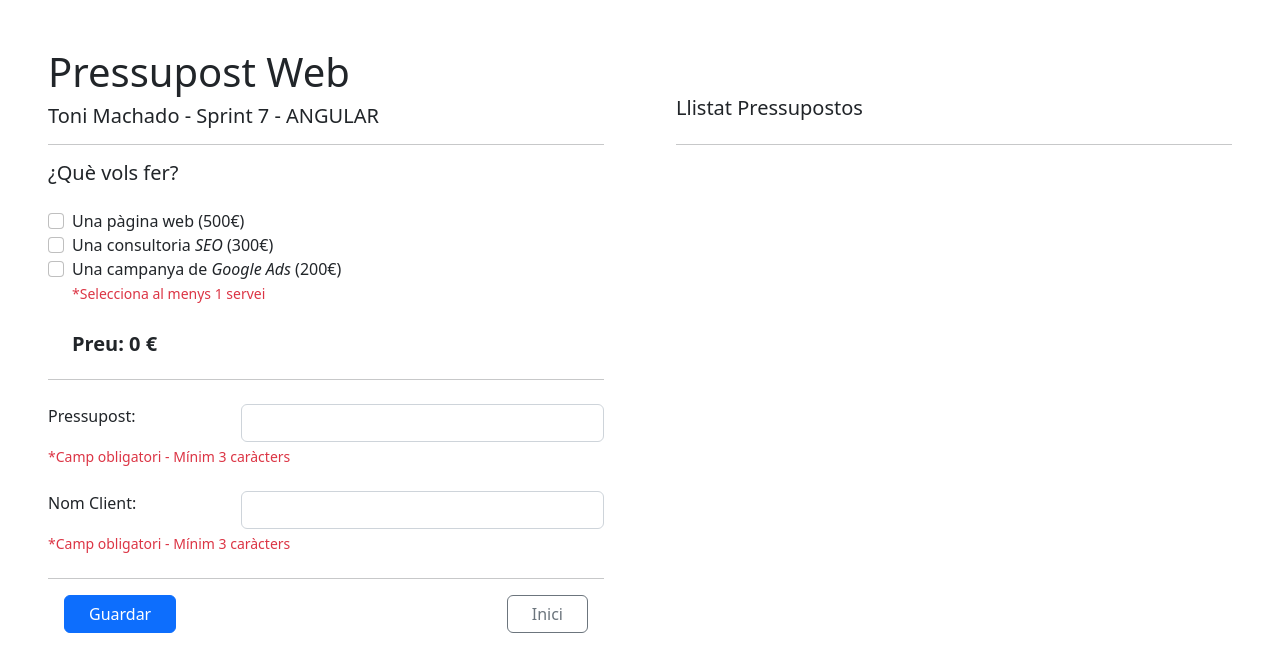
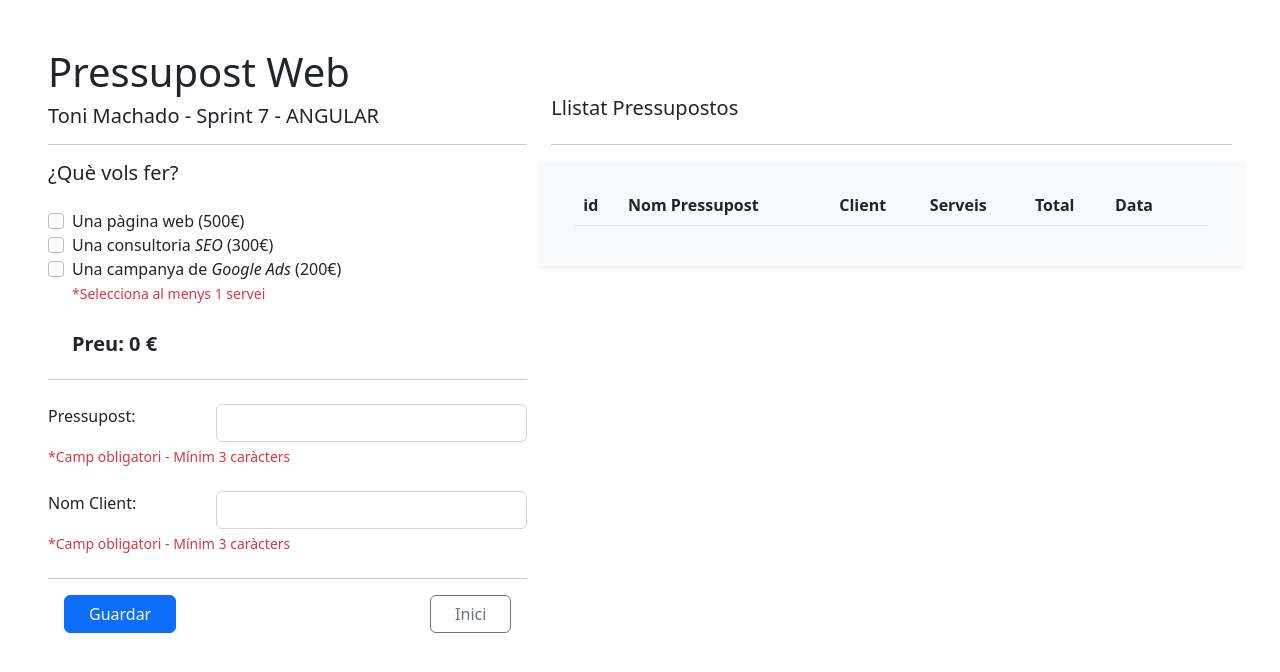
Before and after one commit to tonimjdev/sprint-7-pressupost, an Angular app: page /home in a window 1280 px wide. Shown: the top 672 px of the page. Built offline with nearby package versions, Linux system fonts and the light colour scheme.

Commit message:
Exercici 6 - Array Llistat Pressupostos & localStorage & opcio esborrar presu

```diff
--- a/src/app/pressupost/home/home.component.html
+++ b/src/app/pressupost/home/home.component.html
@@ -1,5 +1,5 @@
 <div class="row p-5">
-  <div class="col me-5">
+  <div class="col">
     <div class="col">
       <h1>Pressupost Web</h1>
       <h2 class="fs-5 fw-light">Toni Machado - Sprint 7 - ANGULAR</h2>
@@ -104,7 +104,7 @@
     </button>
   </div>
 </div>
-  <div class="col">
+  <div class="col-xl-7">
     <app-pressupost-list></app-pressupost-list>
   </div>
 </div>
--- a/src/app/pressupost/home/home.component.ts
+++ b/src/app/pressupost/home/home.component.ts
@@ -3,6 +3,7 @@ import { Component } from '@angular/core';
 import { PressupostService } from '../services/pressupost.service';
 // Forms
 import { FormGroup, FormBuilder, Validators } from '@angular/forms';
+import { ThisReceiver } from '@angular/compiler';
 
 @Component({
   selector: 'app-home',
@@ -50,13 +51,10 @@ export class HomeComponent {
     else if (this.seoB) server = 'Seo'
     else server = 'Ads' ;
 
-    // Enviem informació al servei Pressupost
-
-    this.pressupostService.arrayPresus(this.presuClientFormulari.value.presuForm, this.presuClientFormulari.value.nomForm, server, this.totalPresu, data);
-    console.log('Valdiators: ', this.presuClientFormulari);
+    // Enviem informació al servei Pressupost un cop passa les validacions
+    if(this.presuClientFormulari.status!=="VALID" || (this.webB && this.totalWebServ<60) || (!this.webB && !this.seoB && !this.adsB)) alert ('Faltan datos')
+    else this.pressupostService.arrayPresus(this.presuClientFormulari.value.presuForm, this.presuClientFormulari.value.nomForm, server, this.totalPresu, data);
   }
-
-
 
   checkWeb(valor: any): void {
     // Si quitamos check el total Servicios Web ha de ser 0
@@ -80,9 +78,6 @@ export class HomeComponent {
   }
   onTotalWebServ(valor: any): void {
     this.totalWebServ = valor;
-    console.log('this.totalWebServ: ', this.totalWebServ);
-    if (this.totalWebServ<60) this.totalPresu=0
-    else
     this.totalPresu = this.totalServicios + this.totalWebServ;
   }
   totalFunc() {
--- a/src/app/pressupost/panell/panell.component.css
+++ b/src/app/pressupost/panell/panell.component.css
@@ -1,8 +1,7 @@
 .panellClass {
   width: 400px;
   padding: 1.5em 1em 1.2em 2em;
-  margin: 1em;
-
+  margin: 1em 0;
   border-radius: 20px;
   background-color: rgb(246, 243, 240);
 }
--- a/src/app/pressupost/panell/panell.component.ts
+++ b/src/app/pressupost/panell/panell.component.ts
@@ -11,8 +11,8 @@ import { PressupostService } from '../services/pressupost.service';
 export class PanellComponent {
   // Formulari reactiu validators (minim 1 pag 1 idioma)
   panellFormulari: FormGroup = this.fb.group({
-    pagControl: [1, [Validators.required, Validators.min(1)]],
-    idiomaControl: [1, [Validators.required, Validators.min(1)]],
+    pagControl: [0, [Validators.required, Validators.min(1)]],
+    idiomaControl: [0, [Validators.required, Validators.min(1)]],
   });
 
   // Missatge error a l'HTML si no passa validació
@@ -21,8 +21,8 @@ export class PanellComponent {
   }
 
   // Variables
-  pagines: number = 1;
-  idiomes: number = 1;
+  pagines: number = 0;
+  idiomes: number = 0;
   totalOpcionsWeb: number = 0;
   checkValid: boolean =  false;
 
@@ -40,7 +40,8 @@ export class PanellComponent {
         this.idiomes
       );
       this.checkValid=true;
-    }
+
+    }console.log('Checkvalid', this.checkValid);
   }
 
   // Mètode que retorna el Total Opcions Web utilitzant el servei
--- a/src/app/pressupost/pressupost-list/pressupost-list.component.html
+++ b/src/app/pressupost/pressupost-list/pressupost-list.component.html
@@ -1,3 +1,36 @@
 
 <h2 class="fs-5 fw-light mt-5 mb-4">Llistat Pressupostos</h2>
     <hr />
+
+    <div class="row bg-light shadow-sm p-4" id="optionsBox">
+        <div class="col">
+            <table class="table table-striped"  >
+                <thead >
+                  <tr>
+                    <th scope="col">id</th>
+                    <th scope="col">Nom Pressupost</th>
+                    <th scope="col">Client</th>
+                    <th scope="col">Serveis</th>
+                    <th scope="col">Total</th>
+                    <th scope="col">Data</th>
+                    <th scope="col"></th>
+                  </tr>
+                </thead>
+                <tbody>
+                    <tr *ngFor="let llista of pressupostosLlistat; let i=index">
+                        <th scope="row">{{llista.id}}</th>
+                        <td>{{llista.presuNom}}</td>
+                        <td>{{llista.client}}</td>
+                        <td>{{llista.servei}}</td>
+                        <td>{{llista.total}} €</td>
+                        <td>{{llista.data}}</td>
+                        <td><span type="button"
+                            title="Esborrar Pressupost"
+                            class="text-danger bi bi-trash2-fill"
+                            (click)="esborrarPresu(i)"></span></td>
+
+                    </tr>
+                </tbody>
+            </table>
+        </div>
+    </div>
--- a/src/app/pressupost/pressupost-list/pressupost-list.component.ts
+++ b/src/app/pressupost/pressupost-list/pressupost-list.component.ts
@@ -1,10 +1,10 @@
 import { Component, OnInit } from '@angular/core';
+import { reduce } from 'rxjs';
 import { PressupostService } from '../services/pressupost.service';
 
 @Component({
   selector: 'app-pressupost-list',
-  templateUrl: './pressupost-list.component.html',
-  styleUrls: ['./pressupost-list.component.css']
+  templateUrl: './pressupost-list.component.html'
 })
 export class PressupostListComponent implements OnInit {
 
@@ -12,9 +12,16 @@ export class PressupostListComponent implements OnInit {
     public pressupostService: PressupostService
   ) { }
 
-
-
   ngOnInit(): void {
+    this.pressupostService.getFormLocalStorage('llistat');
   }
 
+  get pressupostosLlistat() {
+    return this.pressupostService.llistatPresusArray;
+  }
+
+  esborrarPresu(index: number) {
+    this.pressupostosLlistat.splice(index,1);
+    console.log(this.pressupostosLlistat);
+  }
 }
--- a/src/app/pressupost/services/pressupost.service.ts
+++ b/src/app/pressupost/services/pressupost.service.ts
@@ -5,6 +5,7 @@ import { Pressupost } from '../interface/pressupost.interface';
 @Injectable()
 export class PressupostService {
 
+  // Declarem variables y array
   totalOpcionsWeb: number = 0;
   totalServeisWeb: number = 0;
 
@@ -14,12 +15,13 @@ export class PressupostService {
 
   llistatPresusArray:Pressupost[] = [];
 
-
+  // Mètode que retorna total opcions web
   calcOpcionsWeb(pages: number, languages: number): number {
     this.totalOpcionsWeb = (pages + languages) * 30;
     return this.totalOpcionsWeb;
   }
 
+  // Mètode que retorna total serveis pressupostats
   calcTotalServeis(web:boolean, seo:boolean, ads:boolean){
     let acumulado: number = 0;
     web ? acumulado+=this.costeWeb : acumulado+=0;
@@ -29,13 +31,25 @@ export class PressupostService {
     return this.totalServeisWeb;
   }
 
+  // Afegir pressupost al llistat de pressupostos
   arrayPresus(presuNom: any, client: any, servei: any, total:any, data:any) {
+    // Agagfem l'id
+    let id = this.llistatPresusArray.length+1;
+    // Fem push
+    this.llistatPresusArray.push({id, presuNom, client, servei, total, data});
+    console.log(this.llistatPresusArray)
+    // Enviem al localStorage del navegador
+    this.saveToLocalStorage(this.llistatPresusArray);
+  }
 
-    let id = this.llistatPresusArray.length+1;
+  // Guardar Presu al localStorage del navegador
+  saveToLocalStorage(llistat: Pressupost[]) {
+    localStorage.setItem('llistat', JSON.stringify(llistat))
+  }
 
-    this.llistatPresusArray.push({id, presuNom, client, servei, total, data});
-
-    console.log(this.llistatPresusArray)
-
+  // Si hi han dades, fer GET de les dades del localStorage
+  getFormLocalStorage(key: string) {
+    if (!localStorage.getItem(key)) return;
+    JSON.parse(localStorage.getItem(key)!);
   }
 }
```
Also changed, not shown: src/app/pressupost/pressupost-list/pressupost-list.component.css (deleted), 1 other file (tests, documents, lock files or other folders).
